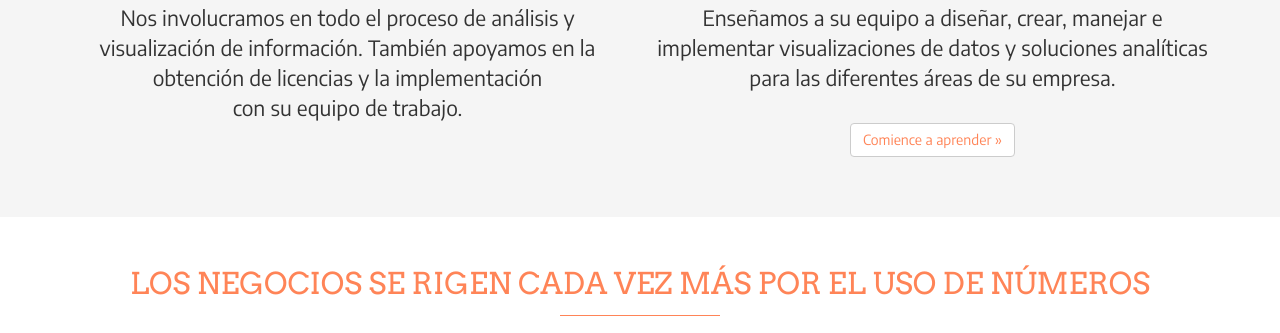
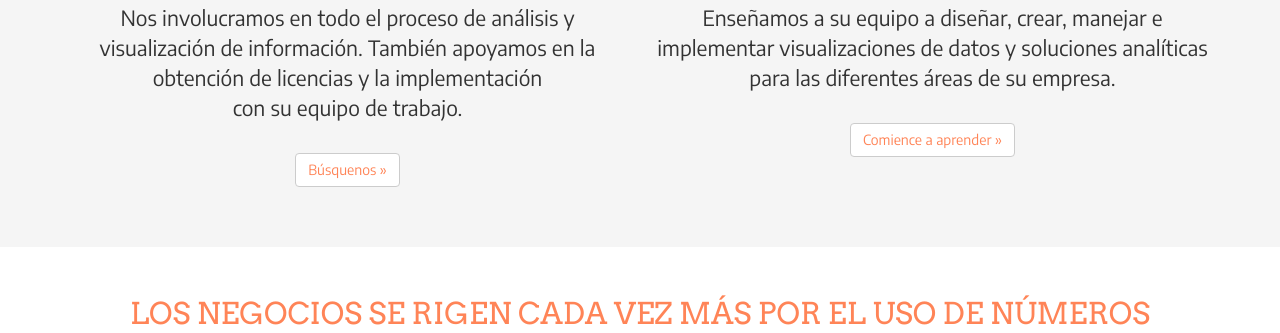
Before and after one commit to Ines77/Ines77.github.io, a plain HTML site: page index.html in a window 1280 px wide. Shown: the part 1460-1793 px from the top of the page. Drawn offline with nearby package versions, Linux system fonts and the light colour scheme.

Commit message:
Update index.html

```diff
--- a/index.html
+++ b/index.html
@@ -87,6 +87,7 @@
             </span>
             <h3>Análisis bajo demanda</h3>
             <p>Nos involucramos en todo el proceso de análisis y visualización de información. También apoyamos en la obtención de licencias y la implementación <br>con su equipo de trabajo.</br></p>
+            <p><a class="btn btn-default" href="https://goo.gl/forms/ntd4GLwSajf6WlSI3" target="_blank" role="button">Búsquenos &raquo;</a></p>
           </div>
           <div class="col-md-6">
             <span class="fa-stack fa-4x">
```
